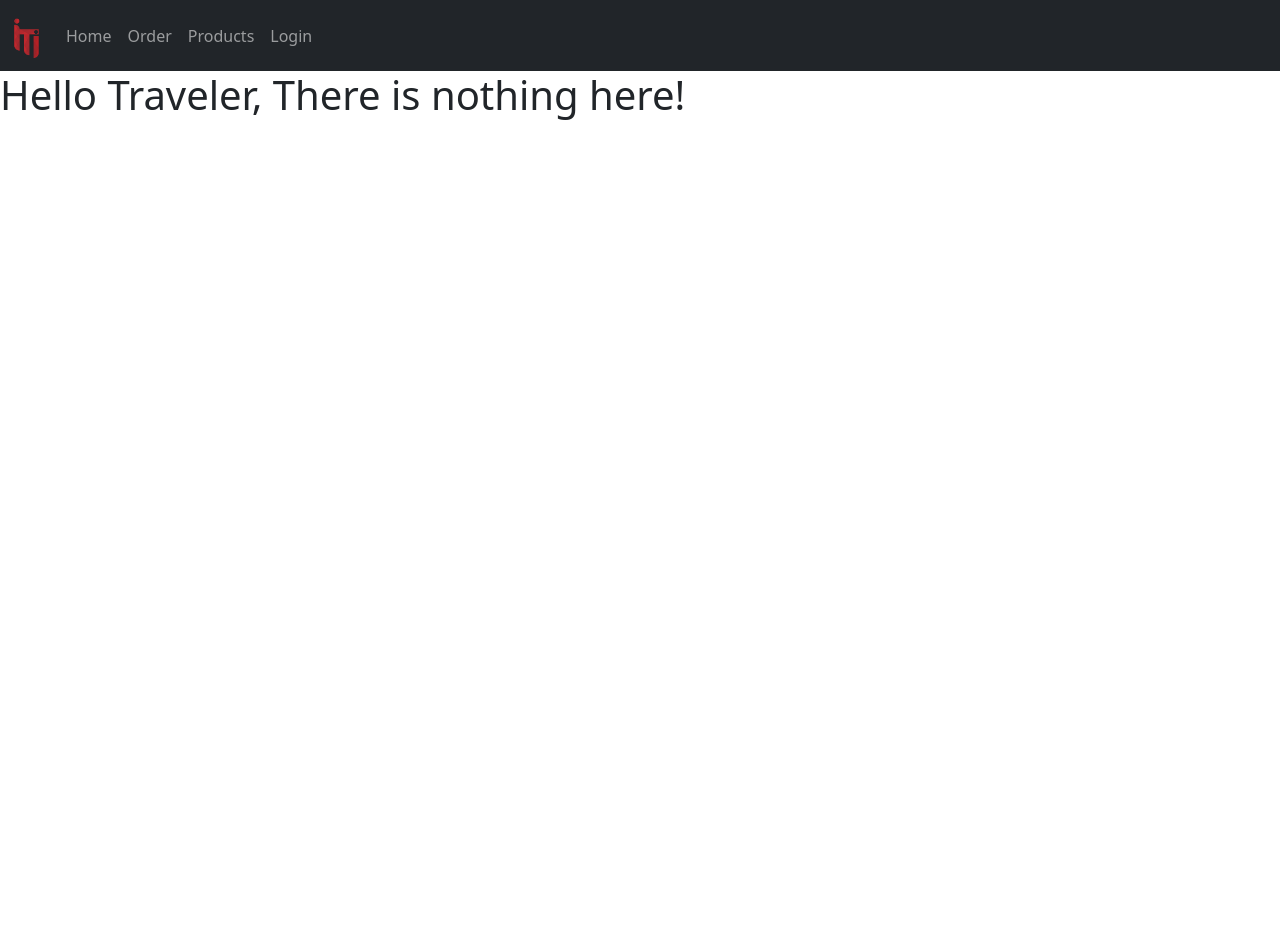
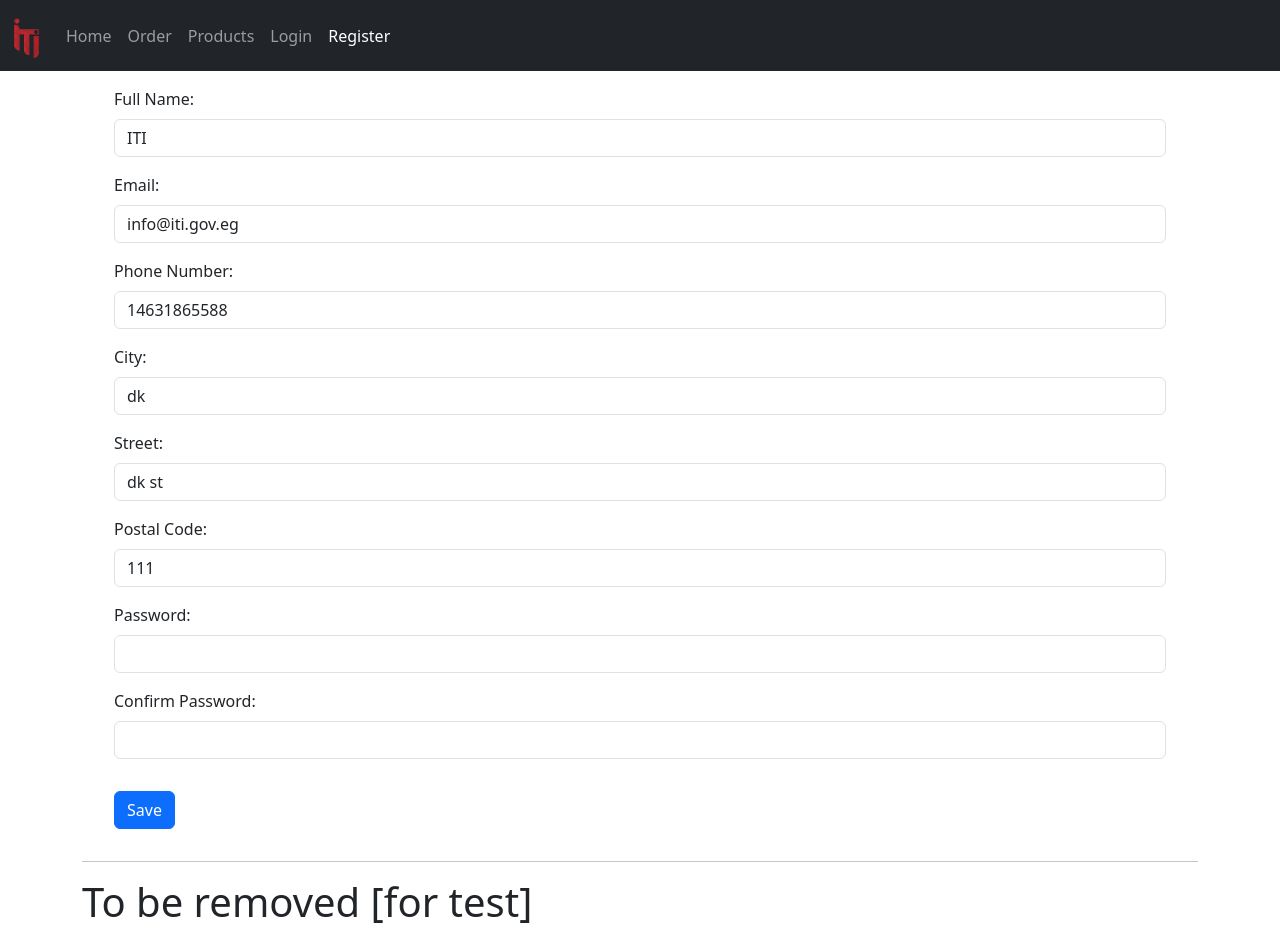
Before and after one commit to 1heykal/iti-ng, an Angular app: page /register in a window 1280 px wide. Shown: the top 938 px of the page. Before the commit the page ends 800 px from the top, so only its background shows below. Built offline with nearby package versions, Linux system fonts and the light colour scheme.

Commit message:
added register, reactive form

```diff
--- a/src/app/Components/header/header.component.html
+++ b/src/app/Components/header/header.component.html
@@ -13,6 +13,7 @@
           <a class="nav-link" routerLink="products" routerLinkActive="active">Products</a>
           <a class="nav-link" [hidden]="isUserLogged" routerLink="login" routerLinkActive="active">Login</a>
           <a class="nav-link" [hidden]="!isUserLogged" routerLink="logout" routerLinkActive="active">Logout</a>
+          <a class="nav-link" [hidden]="isUserLogged" routerLink="register" routerLinkActive="active">Register</a>
         </div>
       </div>
     </div>
--- /dev/null
+++ b/src/app/Components/user-register/user-register.component.html
@@ -0,0 +1,73 @@
+<div class="container">
+    <form [formGroup]="userRegisterForm" class="m-3">
+        <div class="m-3">
+            <label for="fullName" class="form-label">Full Name:</label>
+            <input type="text" formControlName="fullName" class="form-control" id="fullname" name="fullName">
+        </div>
+
+        <div class="m-3">
+            <label for="email" class="form-label">Email:</label>
+            <input type="email" formControlName="email" class="form-control" id="email" name="email">
+        </div>
+
+        <div class="m-3">
+            <label for="mobileNumber" class="form-label">Phone Number:</label>
+            <input type="text" formControlName="mobileNumber" class="form-control" id="mobileNumber"
+                name="mobileNumber">
+        </div>
+
+        <div formGroupName="address">
+            <div class="m-3">
+                <label for="city" class="form-label">City:</label>
+                <input type="text" formControlName="city" class="form-control" id="city" name="city">
+            </div>
+            <div class="m-3">
+                <label for="street" class="form-label">Street:</label>
+                <input type="text" formControlName="street" class="form-control" id="street" name="street">
+            </div>
+            <div class="m-3">
+                <label for="postalCode" class="form-label">Postal Code:</label>
+                <input type="text" formControlName="postalCode" class="form-control" id="postalCode" name="postalCode">
+            </div>
+        </div>
+
+        <div class="m-3">
+            <label for="password" class="form-label">Password:</label>
+            <input type="password" formControlName="password" class="form-control" id="password" name="password">
+        </div>
+
+
+        <div class="m-3">
+            <label for="cpassword" class="form-label"> Confirm Password:</label>
+            <input type="password" formControlName="confirmPassword" class="form-control" id="cpassword"
+                name="cpassword">
+        </div>
+
+
+        <button type="submit" class="btn btn-primary m-3">
+            Save
+        </button>
+    </form>
+    <hr>
+    <div class="text-danger1">
+        <h1>To be removed [for test]</h1>
+        {{userRegisterForm.value| json}}
+        <!-- {{userRegisterForm.get('fullName')?.value| json}} -->
+    </div>
+    <div>
+        {{
+        fullName?.errors | json
+        }}
+    </div>
+    <div>
+        <button type="button" class="btn btn-primary" (click)="fillForm()">
+            Fill Form
+        </button>
+
+    </div>
+</div>
+<div>
+    <p>
+
+    </p>
+</div>
--- /dev/null
+++ b/src/app/Components/user-register/user-register.component.ts
@@ -0,0 +1,78 @@
+import { Component, OnInit } from '@angular/core';
+import { FormBuilder, FormControl, FormGroup, Validators } from '@angular/forms';
+
+@Component({
+  selector: 'app-user-register',
+  templateUrl: './user-register.component.html',
+  styleUrls: ['./user-register.component.scss']
+})
+export class UserRegisterComponent implements OnInit {
+
+  userRegisterForm: FormGroup = this.formBuilder.group({
+
+    fullName: ['', [
+      Validators.required,
+      Validators.pattern('[A-Za-z]{3,}')
+    ]],
+
+    email: ['', Validators.required], // or formBuilder.Control('')
+    mobileNumber: [''],
+    address: this.formBuilder.group({
+      city: [''],
+      postalCode: [''],
+      street: ['']
+    }),
+    password: [''],
+    confirmPassword: ['']
+
+  });
+
+
+  constructor(private formBuilder: FormBuilder) {
+
+  }
+
+
+  ngOnInit(): void {
+    // check path params, to specify user reg, or edit profile
+    this.userRegisterForm.patchValue({ // setValue    // patch - not alll properities // set must provide all prop
+      fullName: 'ITI',
+      email: 'info@iti.gov.eg',
+      mobileNumber: '14631865588',
+      address: {
+        city: 'dk',
+        postalCode: '111',
+        street: 'dk st'
+      }
+    });
+  }
+
+  get fullName(){
+    return this.userRegisterForm.get('fullName');
+  }
+
+  fillForm(){
+    // In case of Edit profile
+    //this.userRegisterForm.get('fullName')?.setValue('Test');
+
+    // call api to get user profile
+
+  }
+}
+
+
+// userRegisterForm = new FormGroup({
+//   fullName: new FormControl('', [
+//     Validators.required,
+//      Validators.pattern('[A-Za-z]{3,}')
+//   ]),
+//   email: new FormControl(''),
+//   mobileNumber: new FormControl(''),
+//   address: new FormGroup({
+//     'city': new FormControl(''),
+//     'postalCode': new FormControl(''),
+//     'street': new FormControl('')
+//   }),
+//   password: new FormControl(''),
+//   confirmPassword: new FormControl('')
+// });
--- a/src/app/app-routing.module.ts
+++ b/src/app/app-routing.module.ts
@@ -9,6 +9,7 @@ import { MainLayoutComponent } from './Components/main-layout/main-layout.compon
 import { ProductDetailsComponent } from './Components/order/product-details/product-details.component';
 import { authGuard } from './Guards/auth.guard';
 import { AddProductComponent } from './Components/add-product/add-product.component';
+import { UserRegisterComponent } from './Components/user-register/user-register.component';
 
 const routes: Routes = [
   {
@@ -22,6 +23,7 @@ const routes: Routes = [
     ]
   },
   { path: 'login', component: UserLoginComponent },
+  { path: 'register', component: UserRegisterComponent },
   { path: 'logout', component: UserLoginComponent },
   { path: '**', component: NotFoundComponent }
 ];
```
Also changed, not shown: src/app/Models/IUser.ts (added, +11 -0 lines), src/app/app.module.ts (+6 -3 lines), src/app/Components/user-register/user-register.component.scss (added), 1 other file (tests, documents, lock files or other folders).
